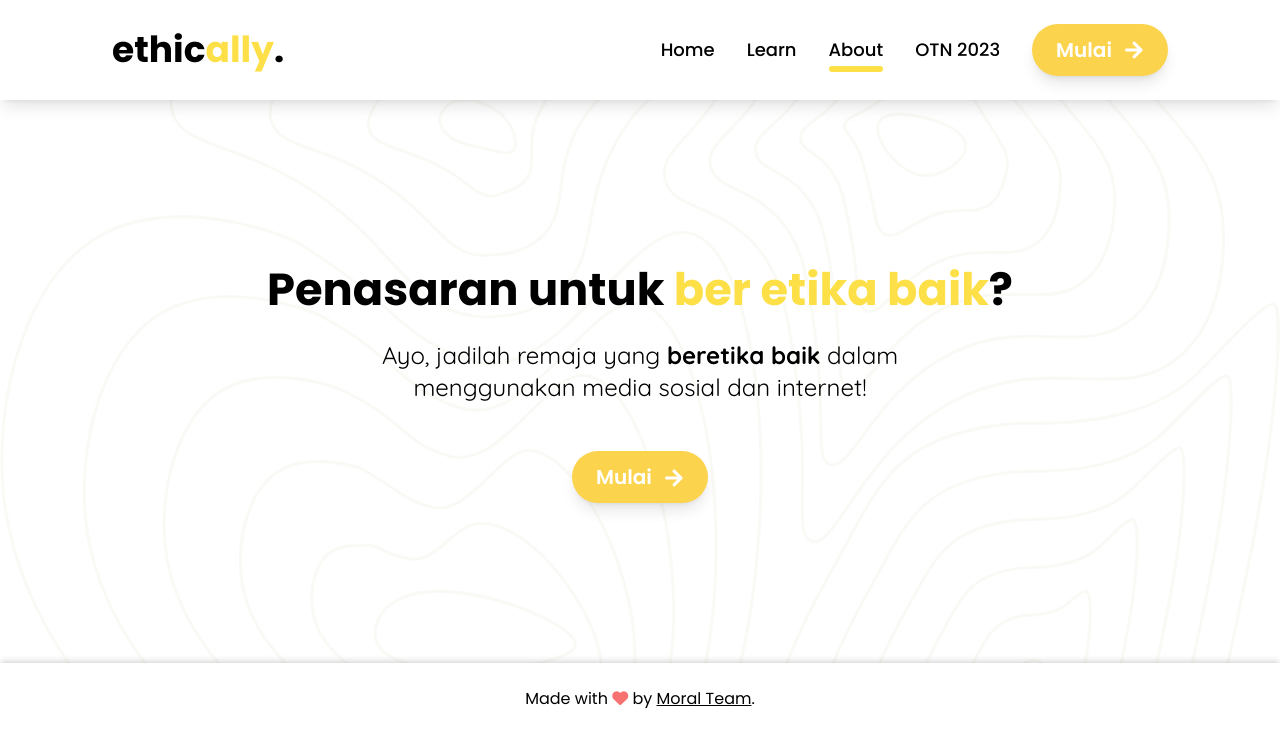
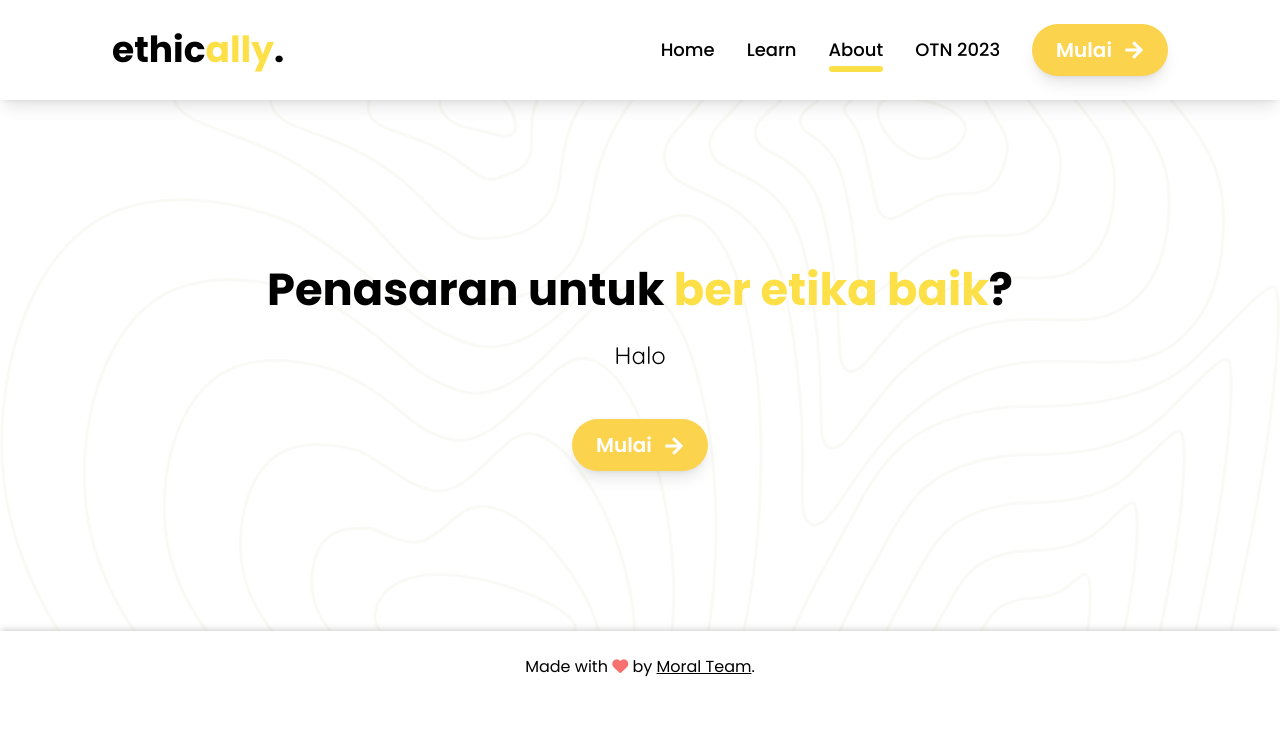
Before and after one commit to Ethically-App/website, a Next.js app: page /about in a window 1280 px wide. Shown: the top 748 px of the page. Built offline with nearby package versions, Linux system fonts and the light colour scheme.

Commit message:
ubah about

```diff
--- a/app/about/page.tsx
+++ b/app/about/page.tsx
@@ -14,9 +14,11 @@ export default function Home() {
 
             <section id="header" className="bg-white bg-anim bg-[url('/bg.svg')] bg-[length:280%] sm:bg-[length:200%] md:bg-[length:140%] lg:bg-cover w-full mt-16 sm:mt-24 px-10 lg:px-28 py-40 flex justify-center items-center flex-col text-center">
                 <h1 className="text-2xl md:text-3xl lg:text-4xl xl:text-[2.8rem] animate fadeInDown font-bold xl:leading-normal mb-4">Penasaran untuk <span className="text-yellow-300">ber etika baik</span>?</h1>
-                <p className="text-lg lg:text-xl xl:text-2xl animate fadeInDown max-w-lg xl:max-w-xl mb-12" style={{animationDelay: "0.2s"}}>Ayo, jadilah remaja yang <b>beretika baik</b> dalam menggunakan media sosial dan internet!</p>
+                <p className="text-lg lg:text-xl xl:text-2xl animate fadeInDown max-w-lg xl:max-w-xl mb-12" style={{animationDelay: "0.2s"}}>Halo</p>
                 <MulaiButton style={{animationDelay: "0.4s"}} />
             </section>
+
+            <section id=""></section>
 
             <Footer />
         </>
```
